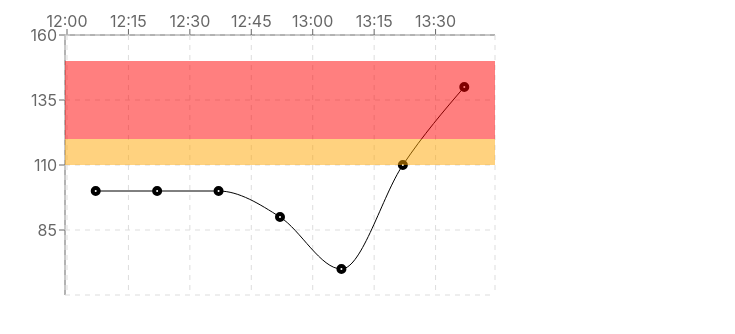
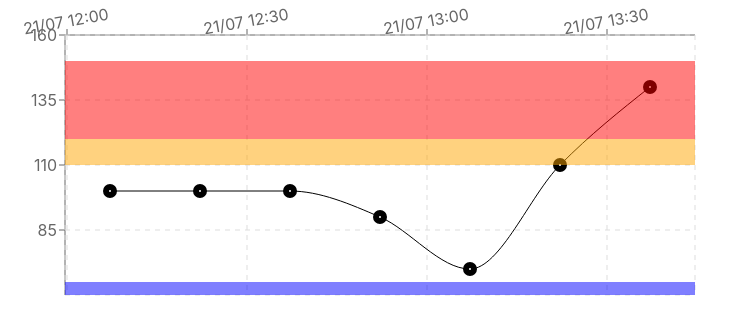
Before and after one commit to seeliang/react-solutions, a React (Create React App) app in the folder solutions/recharts/: page / in a window 1280 px wide. Shown: the top 334 px of the page, without its empty margins (0-735 px from the left). Built offline with nearby package versions, Linux system fonts and the light colour scheme.

Commit message:
chore: update demo

```diff
--- a/solutions/recharts/src/App.js
+++ b/solutions/recharts/src/App.js
@@ -4,36 +4,36 @@ import './App.css';
 import { LineChart, Line, XAxis, YAxis, CartesianGrid,ReferenceArea } from 'recharts';
 const data = [
   {
-    name: "12:00",
+    name: "21/07 12:00",
     uv: 100,
 
   },
   {
-    name: "12:15",
+    name: "21/07 12:15",
     uv: 100,
 
   },
   {
-    name: "12:30",
+    name: "21/07 12:30",
     uv: 100,
 
   },
   {
-    name: "12:45",
+    name: "21/07 12:45",
     uv: 90,
 
   },
   {
-    name: "13:00",
+    name: "21/07 13:00",
     uv: 70,
 
   },
   {
-    name: "13:15",
+    name: "21/07 13:15",
     uv: 110,
   },
   {
-    name: "13:30",
+    name: "21/07 13:30",
     uv: 140,
   }
 ];
@@ -43,13 +43,14 @@ function App() {
   return (
     <div className="App">
 
-      <LineChart width={500} height={300} data={data}>
-    <XAxis dataKey="name" orientation='top' scale="band"/>
+      <LineChart width={700} height={300} data={data}>
+    <XAxis dataKey="name" orientation='top' scale="band" angle="-10"/>
     <YAxis domain={[60, 160]}/>
     <CartesianGrid stroke="#ddd" strokeDasharray="5 5"/>
-    <Line type="monotone" dataKey="uv" stroke='black' dot={{ stroke: 'black', strokeWidth: 4 }}  />
+    <Line type="monotone" dataKey="uv" stroke='black' dot={{ stroke: 'black', strokeWidth: 8 }}  />
     <ReferenceArea  y1={110} y2={120} fill="orange" strokeOpacity={0.5} />
     <ReferenceArea  y1={120} y2={150} fill="red" strokeOpacity={0.5} />
+    <ReferenceArea  y1={60} y2={65} fill="blue" strokeOpacity={0.5} />
   </LineChart>
     </div>
   );
```
